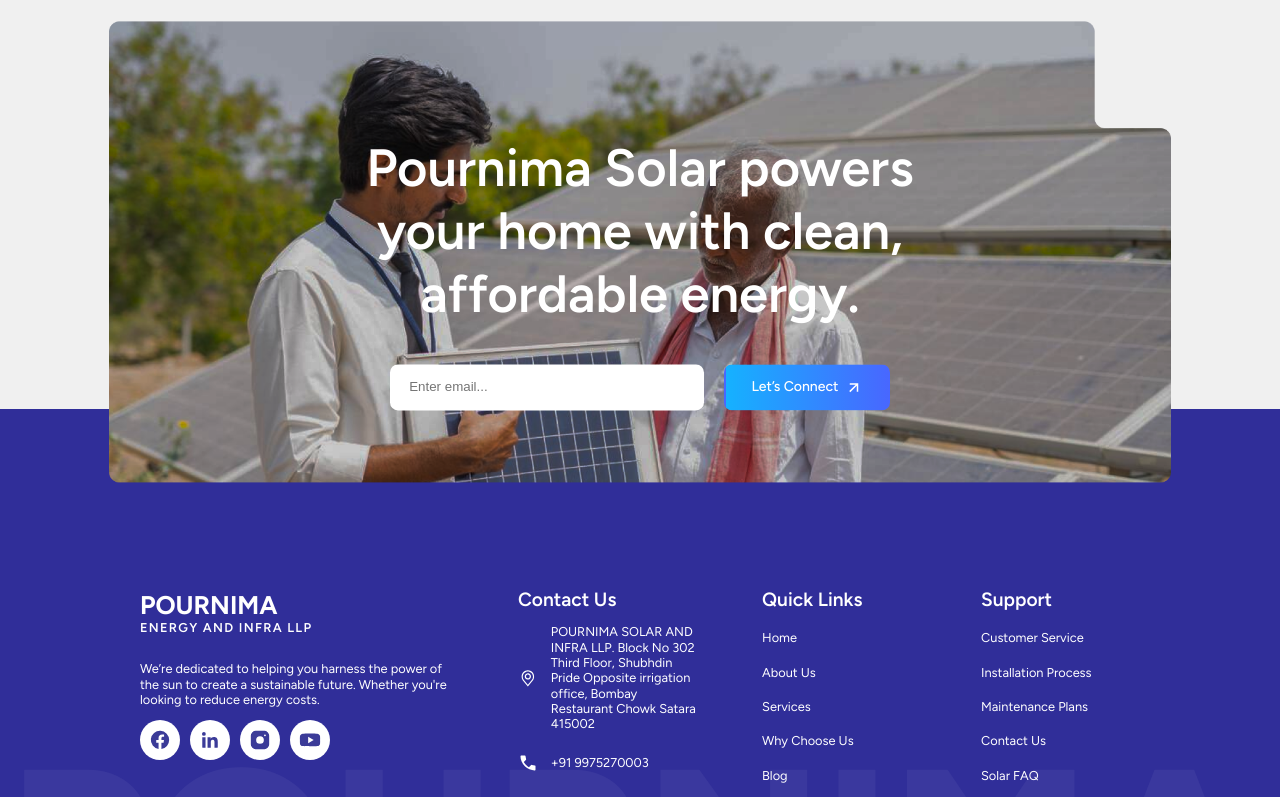
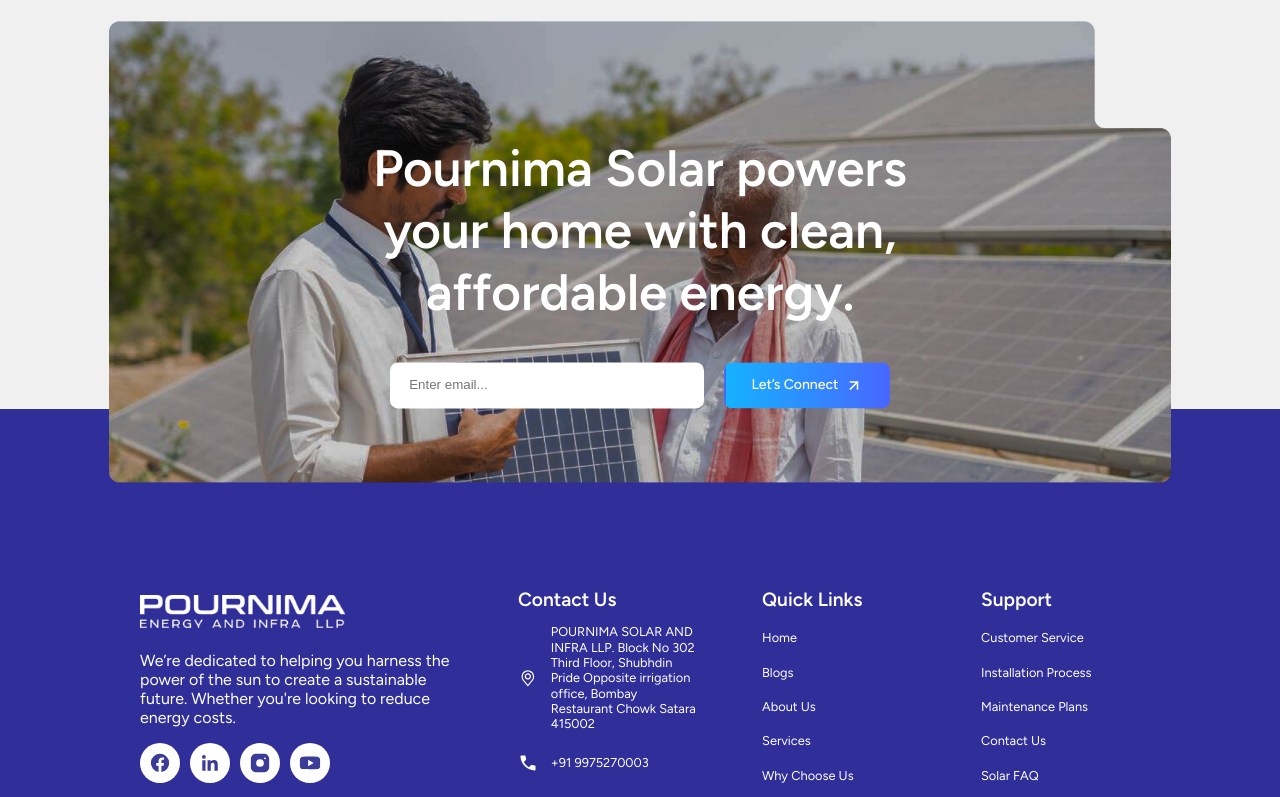
Before and after one commit to shivani20-kar/solar, a React (Create React App) app: page /blogs in a window 1280 px wide. Shown: the part 2000-2797 px from the top of the page. Built offline with nearby package versions, Linux system fonts and the light colour scheme.

Commit message:
Updated footer and blog section

```diff
--- a/src/BlogPage/BlogSolarSection.css
+++ b/src/BlogPage/BlogSolarSection.css
@@ -37,6 +37,7 @@
   background: #fff;
   padding: 1vw;
   transition: 0.3s ease;
+  cursor: pointer;
 }
 
 .blogsolar-card:hover {
--- a/src/BlogPage/BlogSolarSection.jsx
+++ b/src/BlogPage/BlogSolarSection.jsx
@@ -1,6 +1,7 @@
 // BlogSolarSection.jsx
 
 import React from "react";
+import { useNavigate } from "react-router-dom";
 import "./BlogSolarSection.css";
 
 import blog1 from "../BlogPage/blog1.png";
@@ -12,64 +13,102 @@
 
 const blogs = [
   {
+    id: 1,
     image: blog1,
     author: "Rahul Deshmukh",
-    date: " 08 May, 2024",
+    date: "08 May, 2024",
     title: "Energy Max Expands to Three New Cities",
     desc: "Energy Max brings solar solutions to new regions, expanding clean energy access. This move aims to make solar more affordable and widely available.",
+    route: "/blog-one",
   },
+
   {
+    id: 2,
     image: blog2,
     author: "Neha Patil",
     date: "14 Sep, 2024",
     title: "The Future of Clean Power",
     desc: "Solar energy is revolutionizing how we generate and consume electricity. By harnessing the sun’s power, solar panels provide a sustainable.",
+    route: "/blog-two",
   },
+
   {
+    id: 3,
     image: blog3,
     author: "Sophia Lee",
     date: "18 Sep, 2024",
     title: "Complete Guide to Solar Panels for Homes",
     desc: "Learn everything you need to know before installing solar panels at home. From system types to costs, make informed decisions with ease.",
+    route: "/blog-three",
   },
+
   {
+    id: 4,
     image: blog4,
     author: "Michael Brown",
     date: "22 Sep, 2024",
     title: "Solar Panel Maintenance Tips for Long Life",
     desc: "Learn everything you need to know before installing solar panels at home. From system types to costs, make informed decisions with ease.",
+    route: "/blog-four",
   },
+
   {
+    id: 5,
     image: blog5,
     author: "Emma Wilson",
     date: "25 Sep, 2024",
     title: "On-Grid vs Off-Grid vs Hybrid Solar Systems",
     desc: "Understand the differences between major solar system types. Choose the right solution based on your energy needs and budget.",
+    route: "/blog-five",
   },
+
   {
+    id: 6,
     image: blog6,
     author: "James Carter",
     date: "30 Sep, 2024",
     title: "How Much Does a Solar System Cost in India?",
     desc: "Explore the complete cost breakdown of solar installations in India. Learn about pricing, subsidies, and long-term savings.",
+    route: "/blog-six",
   },
 ];
 
 const BlogSolarSection = () => {
+
+  const navigate = useNavigate();
+
+  const handleBlogClick = (blog) => {
+    navigate(blog.route);
+  };
+
   return (
     <section className="blogsolar-section">
+
       <div className="blogsolar-container">
+
         <h2 className="blogsolar-heading">
           Going Solar Made Easy: <br />
           Everything You Need to Know
         </h2>
 
         <div className="blogsolar-grid">
+
           {blogs.map((blog, index) => (
-            <div className="blogsolar-card" key={index}>
-              <img src={blog.image} alt="blog" className="blogsolar-image" />
+
+            <div
+              className="blogsolar-card"
+              key={index}
+              onClick={() => handleBlogClick(blog)}
+            >
+
+              <img
+                src={blog.image}
+                alt="blog"
+                className="blogsolar-image"
+              />
 
               <div className="blogsolar-meta">
+
                 <span>
                   <svg
                     xmlns="http://www.w3.org/2000/svg"
@@ -140,23 +179,33 @@
 
                   {blog.date}
                 </span>
+
               </div>
 
               <h3>{blog.title}</h3>
 
               <p>{blog.desc}</p>
+
             </div>
+
           ))}
+
         </div>
 
         <button className="blogsolar-load-btn">
+
           Learn More
 
           <svg xmlns="http://www.w3.org/2000/svg" viewBox="0 -960 960 960">
+
             <path d="M647-440H160v-80h487L423-744l57-56 320 320-320 320-57-56 224-224Z" />
+
           </svg>
+
         </button>
+
       </div>
+
     </section>
   );
 };
--- a/src/Footer.css
+++ b/src/Footer.css
@@ -1,18 +1,19 @@
+@import url("https://fonts.googleapis.com/css2?family=Unica+One&display=swap");
+
 /* HERO SECTION */
 .footer-wrapper {
   width: 100%;
   background: #f0f0f0;
 }
+
 .footer-hero {
   height: 70vh;
   width: 83%;
   margin: 0 auto;
   border-radius: 16px;
-
   background-size: contain;
   background-repeat: no-repeat;
   background-position: center;
-
   position: relative;
   overflow: hidden;
   transform: translateY(8vw);
@@ -31,7 +32,7 @@
 
 .footer-hero-title {
   color: #fff;
-  font-size: 4.1vw;
+  font-size: 4vw;
   max-width: 44vw;
   margin-bottom: 3vw;
   text-align: center;
@@ -68,9 +69,8 @@
   transition: all 0.3s ease;
   color: #fff;
   text-align: right;
-  font-family: Figtree;
+  font-family: "Figtree";
   font-size: 1.1vw;
-  font-style: normal;
   font-weight: 500;
   line-height: 20px;
 }
@@ -103,40 +103,54 @@
   margin-top: -20px;
   position: relative;
   z-index: 1;
-  overflow: hidden; /* 🔥 fix for watermark */
+  overflow: hidden;
+}
+
+/* WATERMARK IMAGE */
+
+.footer::before {
+  content: "";
+  position: absolute;
+  top: 85%;
+  left: 50%;
+  transform: translate(-50%, -50%);
+  width: 100%;
+  height: 70vh;
+  background-image: var(--watermark-image);
+  background-repeat: no-repeat;
+  background-position: center;
+  background-size: contain;
+  opacity: 1;
+  pointer-events: none;
+  z-index: 0;
+}
+
+.footer-container,
+.footer-bottom {
+  position: relative;
+  z-index: 2;
 }
 
 .footer-container {
   display: grid;
   grid-template-columns: 2fr 1fr 1fr 1fr;
   gap: 60px;
-
-  max-width: 1000px; /* 🔥 match with bottom */
+  max-width: 1000px;
   margin: 0 auto;
+  position: relative;
+  z-index: 2;
 }
 
-.footer-logo {
-  font-size: 2vw;
-  font-weight: 700;
-  margin-bottom: 0;
+/* LOGO IMAGE */
+.footer-logo-wrap {
+  margin-bottom: 1.5vw;
+  margin-top: 2vw;
 }
 
-.footer-subtitle {
-  font-size: 1vw;
-  color: #fff;
-  margin-top: 0;
-  margin-bottom: 2vw;
-  font-weight: 600;
-  line-height: 1.2;
-  letter-spacing: 0.1vw;
-}
-
-.footer-desc {
-  color: #fff;
-  font-family: "Figtree";
-  font-size: 1vw;
-  font-weight: 400;
-  line-height: 1.2;
+.footer-logo-img {
+  width: 16vw;
+  height: auto;
+  object-fit: contain;
 }
 
 .footer-contact-item {
@@ -170,6 +184,11 @@
   fill: #fff;
 }
 
+.footer-social-icons {
+  display: flex;
+  gap: 10px;
+}
+
 .footer-social-icons a {
   width: 40px;
   height: 40px;
@@ -188,6 +207,9 @@
 
 .footer-social-icons svg {
   fill: #3b3b98;
+  padding: 8px;
+  border-radius: 50%;
+  font-size: 30px;
 }
 
 .footer-newsletter {
@@ -206,19 +228,6 @@
   border: none;
   background: #fff;
   cursor: pointer;
-}
-
-.footer-social-icons {
-  display: flex;
-  gap: 10px;
-}
-
-.footer-social-icons svg {
-  background: #fff;
-  color: #3b3b98;
-  padding: 8px;
-  border-radius: 50%;
-  font-size: 30px;
 }
 
 .footer-heading {
@@ -253,11 +262,17 @@
   display: flex;
   justify-content: space-between;
   align-items: center;
-  max-width: 1100px;
+  gap: 20px;
+  flex-wrap: wrap;
+
   width: 100%;
   margin: 40px auto 0;
   padding-top: 1vw;
+
   border-top: 1px solid rgba(255, 255, 255, 0.2);
+
+  position: relative;
+  z-index: 2;
 }
 
 .footer-copy {
@@ -274,13 +289,44 @@
   font-weight: 700;
 }
 
+/* CENTER TEXT */
+.footer-designed {
+  flex: 1;
+  display: flex;
+  justify-content: center;
+  align-items: center;
+  gap: 4px;
+
+  color: #fff;
+  font-family: "Figtree";
+  font-size: 1.1vw;
+  font-weight: 500;
+}
+
+.designvio-link {
+  color: #fff;
+  font-family: "Unica One";
+  font-size: 1.3vw;
+  font-style: normal;
+  font-weight: 400;
+  line-height: 1.2;
+  text-decoration: none;
+}
+
+.designvio-link:hover {
+  color: #fff;
+  text-decoration: underline;
+}
+
 .footer-bottom-links {
   display: flex;
   align-items: center;
   gap: 10px;
+
   font-family: "Figtree";
   font-size: 1.2vw;
-  line-height: 1.2vw;
+  line-height: 1.2;
+
   opacity: 0.9;
 }
 
@@ -289,26 +335,6 @@
   text-decoration: none;
 }
 
-.footer-bottom-links a:hover {
-  text-decoration: underline;
-}
-
 .divider {
   color: #fff;
 }
-
-/* WATERMARK TEXT */
-.footer::before {
-  content: "POURNIMA";
-  position: absolute;
-  bottom: -20px;
-  font-family: "Figtree";
-  left: 49.5%;
-  transform: translateX(-50%);
-  font-size: 18vw;
-  font-weight: 800;
-  color: rgba(255, 255, 255, 0.05);
-  white-space: nowrap;
-  pointer-events: none;
-  z-index: 0;
-}
--- a/src/Footer.jsx
+++ b/src/Footer.jsx
@@ -2,6 +2,8 @@
 import "./Footer.css";
 import { Link } from "react-router-dom";
 import bgImg from "../src/Footerbackgroundimg.png";
+import footerLogo from "../src/Footerlogowhite.png";
+import watermarkImg from "../src/FooterBackgroundImage.png";
 
 const Footer = () => {
   return (
@@ -30,12 +32,22 @@
       </section>
 
       {/* FOOTER */}
-      <footer className="footer">
+      <footer
+        className="footer"
+        style={{
+          "--watermark-image": `url(${watermarkImg})`,
+        }}
+      >
         <div className="footer-container">
           <div className="footer-col">
-            <h2 className="footer-logo">POURNIMA</h2>
-
-            <p className="footer-subtitle">ENERGY AND INFRA LLP</p>
+            {/* LOGO IMAGE */}
+            <div className="footer-logo-wrap">
+              <img
+                src={footerLogo}
+                alt="Pournima Logo"
+                className="footer-logo-img"
+              />
+            </div>
 
             <p className="footer-desc">
               We’re dedicated to helping you harness the power of the sun to
@@ -154,6 +166,9 @@
                 <Link to="/">Home</Link>
               </li>
               <li>
+                <Link to="/blogs">Blogs</Link>
+              </li>
+              <li>
                 <Link to="/about">About Us</Link>
               </li>
               <li>
@@ -161,9 +176,6 @@
               </li>
               <li>
                 <Link to="/why-us">Why Choose Us</Link>
-              </li>
-              <li>
-                <Link to="/blog">Blog</Link>
               </li>
             </ul>
           </div>
@@ -198,6 +210,32 @@
             reserved
           </p>
 
+          {/* CENTER */}
+          <div className="footer-designed">
+            Designed By{" "}
+            <a
+              href="https://designvio.framer.ai/"
+              target="_blank"
+              rel="noopener noreferrer"
+              className="designvio-link"
+            >
+              Designvio
+            </a>
+            Pvt. Ltd.
+            <svg
+              xmlns="http://www.w3.org/2000/svg"
+              width="20"
+              height="20"
+              viewBox="0 0 25 25"
+              fill="none"
+            >
+              <path
+                d="M18.2269 1C17.0544 1.01799 15.9074 1.34088 14.9019 1.93606C13.8964 2.53123 13.0679 3.37762 12.5 4.38975C11.9321 3.37762 11.1036 2.53123 10.0981 1.93606C9.09256 1.34088 7.94564 1.01799 6.77314 1C4.90404 1.08011 3.14305 1.88673 1.87489 3.24364C0.606735 4.60055 -0.0655042 6.39744 0.00504078 8.24175C0.00504078 15.201 11.4129 23.2388 11.8982 23.5799L12.5 24L13.1018 23.5799C13.5871 23.2409 24.995 15.201 24.995 8.24175C25.0655 6.39744 24.3933 4.60055 23.1251 3.24364C21.8569 1.88673 20.096 1.08011 18.2269 1Z"
+                fill="#FD5B5B"
+              />
+            </svg>
+          </div>
+
           <div className="footer-bottom-links">
             <Link to="/terms">Terms & Conditions</Link>
             <span className="divider">|</span>
```
Also changed, not shown: src/App.js (+20 -11 lines).
